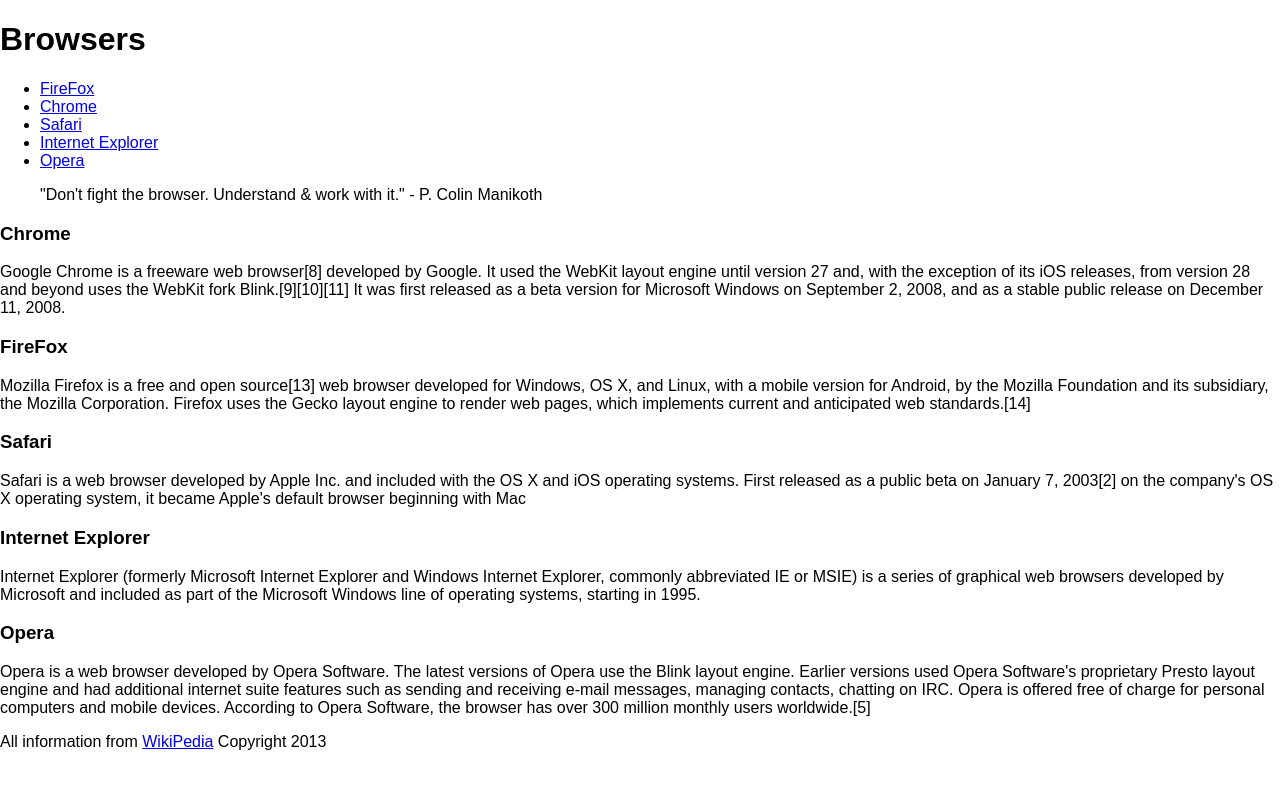
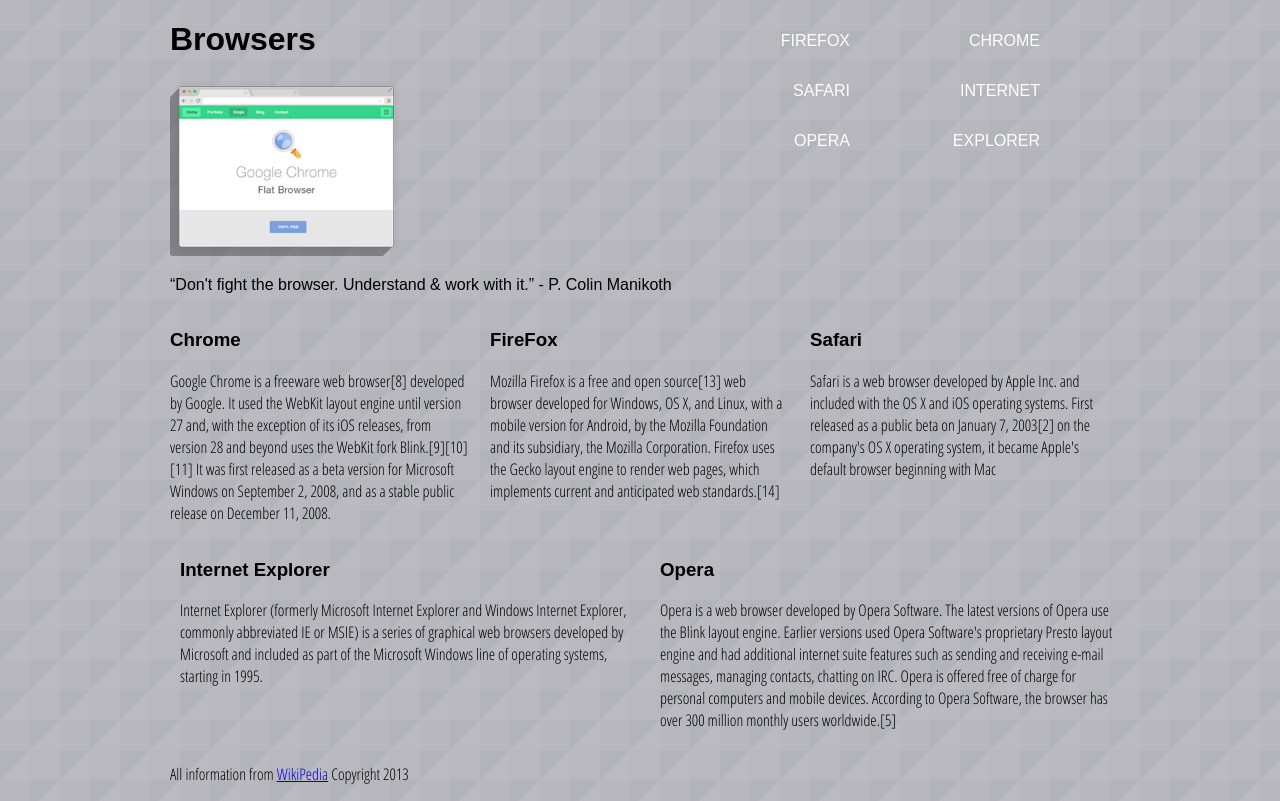
Before and after one commit to Jchurchill49/Midterm-Refresher-A-master, a plain HTML site: page index.html in a window 1280 px wide. Drawn offline with Linux system fonts and the light colour scheme.

Commit message:
endcommit

```diff
--- a/css/styles.css
+++ b/css/styles.css
@@ -1,8 +1,52 @@
 /* Stylesheet */
 
+footer {
 
+}
+
+img {
+	width: 50%;
+}
 
 /* Help Class to Show Grid */
 .showgrid {
 	background: url("../img/12-col-grid.gif") !important;
 }
+
+p {
+	font-family: 'Open Sans Condensed', sans-serif;
+}
+
+body{
+	background: url("../img/bg.png");
+}
+
+li {
+
+  float:left;
+  height: 50px;
+  line-height: 50px;
+  list-style: none;
+	margin: 0 20px 0 10px;
+  padding: 0 10px 0 0;
+  text-align: right;
+  width: 150px;
+}
+
+ nav a {
+
+  display: block;
+  color: #fff;
+  text-transform: uppercase;
+  text-decoration: none;
+}
+
+#google a:hover {
+  background:  url("../img/chrome.png")no-repeat left center;
+}
+
+
+
+#mozilla a:hover {
+  background:  url("../img/mozilla.png")no-repeat left center;
+}
--- a/index.html
+++ b/index.html
@@ -10,15 +10,21 @@
 
 	<link rel="stylesheet" href="css/normalize.css" />
 	<link rel="stylesheet" href="css/960.css" />
+    <link href='http://fonts.googleapis.com/css?family=Open+Sans+Condensed:300' rel='stylesheet' type='text/css'>
 	<link rel="stylesheet" href="css/styles.css" />
 
 </head>
 <body>
 
+<div class="container_12 ">
 <!-- Header -->
+
+        <header class="grid_6">
             <h1>Browsers</h1>
-
+            <img src="img/logo.png"/>
+        </header>
     <!-- Navigation -->
+    <nav class="grid_6">
         <ul>
             <li id="mozilla"><a href="http://getfirefox.com">FireFox</a></li>
             <li id="google"><a href="https://www.google.com/intl/en/chrome/browser/">Chrome</a></li>
@@ -26,31 +32,45 @@
             <li id="microsoft"><a href="http://windows.microsoft.com/en-US/internet-explorer/products/ie/home">Internet Explorer</a></li>
             <li id="opera"><a href="http://www.opera.com/">Opera</a></li>
         </ul>
+    </nav>
+    <!-- Quote -->
+    <aside>
+        <blockquote class="grid_12">
+            &ldquo;Don't fight the browser. Understand &amp; work with it.&rdquo; - P. Colin Manikoth
+        </blockquote>
+    </aside>
+    <!-- Browsers -->
+    <article class="grid_12">
 
-<!-- Quote -->
-	<blockquote>
-		"Don't fight the browser. Understand & work with it." - P. Colin Manikoth
-	</blockquote>
-
-<!-- Browsers -->
+        <section class="grid_4 alpha">
             <h3>Chrome</h3>
             <p>Google Chrome is a freeware web browser[8] developed by Google. It used the WebKit layout engine until version 27 and, with the exception of its iOS releases, from version 28 and beyond uses the WebKit fork Blink.[9][10][11] It was first released as a beta version for Microsoft Windows on September 2, 2008, and as a stable public release on December 11, 2008.</p>
-
+        </section>
+        <section class="grid_4">
             <h3>FireFox</h3>
             <p>Mozilla Firefox is a free and open source[13] web browser developed for Windows, OS X, and Linux, with a mobile version for Android, by the Mozilla Foundation and its subsidiary, the Mozilla Corporation. Firefox uses the Gecko layout engine to render web pages, which implements current and anticipated web standards.[14]</p>
+        </section>
+        <section class="grid_4 omega">
+            <h3>Safari</h3>
+            <p>Safari is a web browser developed by Apple Inc. and included with the OS X and iOS operating systems. First released as a public beta on January 7, 2003[2] on the company's OS X operating system, it became Apple's default browser beginning with Mac </p>
 
-	<h3>Safari</h3>
-	<p>Safari is a web browser developed by Apple Inc. and included with the OS X and iOS operating systems. First released as a public beta on January 7, 2003[2] on the company's OS X operating system, it became Apple's default browser beginning with Mac
-
+        </section>
+       <div class="grid_12">
+        <section class="grid_6 alpha">
             <h3>Internet Explorer</h3>
             <p>Internet Explorer (formerly Microsoft Internet Explorer and Windows Internet Explorer, commonly abbreviated IE or MSIE) is a series of graphical web browsers developed by Microsoft and included as part of the Microsoft Windows line of operating systems, starting in 1995. </p>
-
+        </section>
+        <section class="grid_6 omega">
             <h3>Opera</h3>
             <p>Opera is a web browser developed by Opera Software. The latest versions of Opera use the Blink layout engine. Earlier versions used Opera Software's proprietary Presto layout engine and had additional internet suite features such as sending and receiving e-mail messages, managing contacts, chatting on IRC. Opera is offered free of charge for personal computers and mobile devices. According to Opera Software, the browser has over 300 million monthly users worldwide.[5]</p>
+        </section>
+        </div>
+    </article>
 
     <!-- Footer -->
+    <footer class="grid_12">
             <p>All information from <a href="http://wikipedia.com">WikiPedia</a> Copyright 2013</p>
-
-
+	 </footer>
+ <div="container_12">
 </body>
 </html>
```
Also changed, not shown: img/logo.png (added), 2 other files. Lines whose indentation alone changed are shown as unchanged.
